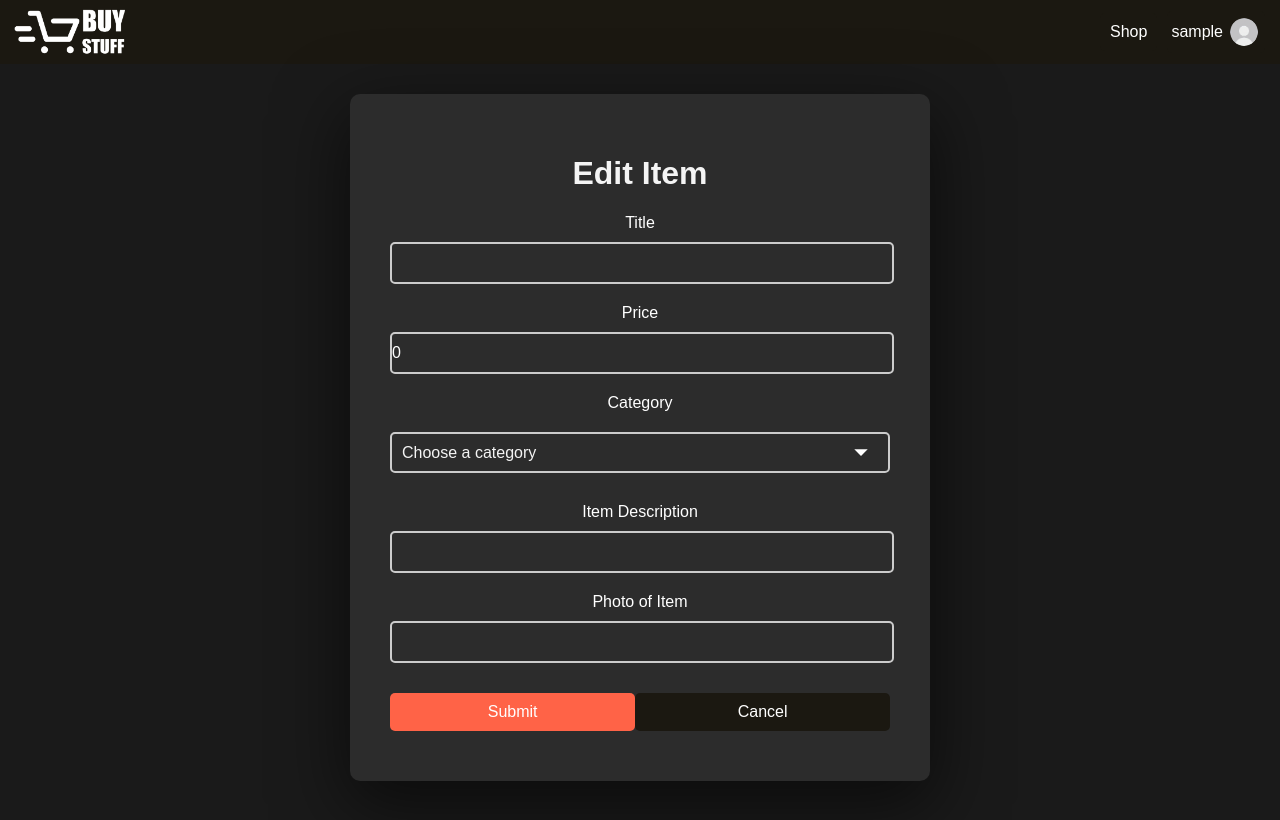
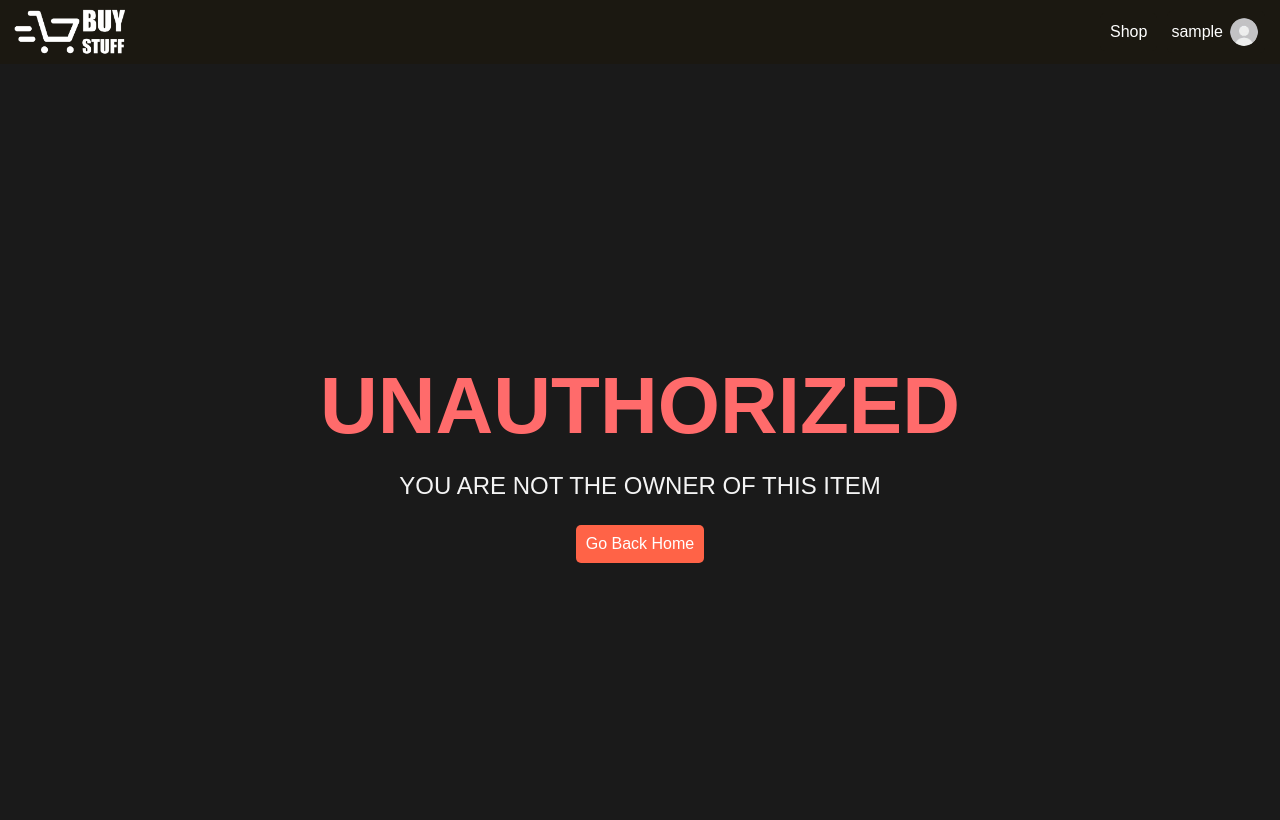
Before and after one commit to HristoShumkov/angular-online-store, an Angular app in the folder online-store/: page /edit/1 in a window 1280 px wide. Shown: the top 820 px of the page. Built offline with nearby package versions, Linux system fonts and the light colour scheme; no server answers; sample sign-in values are in the browser's storage.

Commit message:
added AuthGuard and Unauthorized page for edit/:id when user is not owner

```diff
--- a/online-store/src/app/components/item-details/item-details.component.html
+++ b/online-store/src/app/components/item-details/item-details.component.html
@@ -11,7 +11,7 @@
         <p id="item-price">${{item.price}}</p>
         @if(isLoggedIn) {
         <div id="btn-container">
-            @if(isOwner()) {
+            @if(isOwner) {
             <button class="btn-secondary" (click)="deleteItem(itemId)">Delete</button>
             <a routerLink="/edit/{{itemId}}" class="btn-main">Edit</a>
             }
--- a/online-store/src/app/components/item-details/item-details.component.ts
+++ b/online-store/src/app/components/item-details/item-details.component.ts
@@ -29,10 +29,8 @@ export class ItemDetailsComponent implements OnInit {
     return this.userService.isLoggedIn;
   }
 
-  isOwner() {
-    console.log(this.userService.user?._id);
-    console.log(this.item._ownerId);
-    return this.userService.user?._id === this.item._ownerId;
+  get isOwner():boolean {
+    return this.userService.isOwner(this.item._ownerId)
   }
 
   itemId = '';
--- a/online-store/src/app/components/item-edit/item-edit.component.html
+++ b/online-store/src/app/components/item-edit/item-edit.component.html
@@ -1,4 +1,5 @@
 <div class="flex-center">
+    @if (isOwner) {
         <div class="container-default">
             <h1>Edit Item</h1>
             <form [formGroup]="itemEditForm" (ngSubmit)="editItem()">
@@ -39,4 +40,11 @@
                 </div>
             </form>
         </div>
+    } @else {
+        <div class="error-page-container">
+            <h1>UNAUTHORIZED</h1>
+            <p>YOU ARE NOT THE OWNER OF THIS ITEM</p>
+            <a routerLink="/" class="btn-main">Go Back Home</a>
         </div>
+    }
+</div>
--- a/online-store/src/app/components/item-edit/item-edit.component.ts
+++ b/online-store/src/app/components/item-edit/item-edit.component.ts
@@ -3,6 +3,7 @@ import { ItemService } from '../../services/items.service';
 import { ActivatedRoute, Router, RouterLink } from '@angular/router';
 import { Item } from '../../types/item';
 import { FormControl, FormGroup, ReactiveFormsModule, Validators } from '@angular/forms';
+import { UsersService } from '../../services/users.service';
 
 @Component({
   selector: 'app-item-edit',
@@ -12,9 +13,14 @@ import { FormControl, FormGroup, ReactiveFormsModule, Validators } from '@angula
   styleUrl: './item-edit.component.css'
 })
 export class ItemEditComponent {
-  constructor(private route: ActivatedRoute, private itemService: ItemService, private router: Router) { }
+  constructor(private route: ActivatedRoute, private itemService: ItemService, private userService: UsersService, private router: Router) { }
 
   itemId = ''
+  itemOwnerId = '';
+
+  get isOwner():boolean {
+    return this.userService.isOwner(this.itemOwnerId);
+  }
 
   itemEditForm = new FormGroup({
     title: new FormControl('', [Validators.required]),
@@ -37,9 +43,8 @@ export class ItemEditComponent {
         description: item.description,
         imageUrl: item?.imageUrl
       });
+      this.itemOwnerId = item._ownerId;
     })
-
-
   }
 
   editItem() {
--- /dev/null
+++ b/online-store/src/app/guards/auth.guard.ts
@@ -0,0 +1,16 @@
+import { inject } from "@angular/core";
+import { CanActivateChildFn, Router } from "@angular/router";
+import { UsersService } from "../services/users.service";
+
+
+export const AuthGuard: CanActivateChildFn = () => {
+    const userService = inject(UsersService);
+    const router = inject(Router);
+
+  if (userService.isLoggedIn) {
+    return true;
+  } else {
+    router.navigate(["/login"]);
+    return false;
+  }
+}
--- a/online-store/src/app/services/users.service.ts
+++ b/online-store/src/app/services/users.service.ts
@@ -26,6 +26,10 @@ export class UsersService {
 
   getAccessToken() {
     return localStorage.getItem('token') || '';
+  }
+
+  isOwner(ownerId: string) {
+    return this.user?._id === ownerId;
   }
 
   user: User | null = this.getUserFromLocalStorage();
```
Also changed, not shown: online-store/src/app/app.routes.ts (+5 -4 lines). Lines whose indentation alone changed are shown as unchanged.
